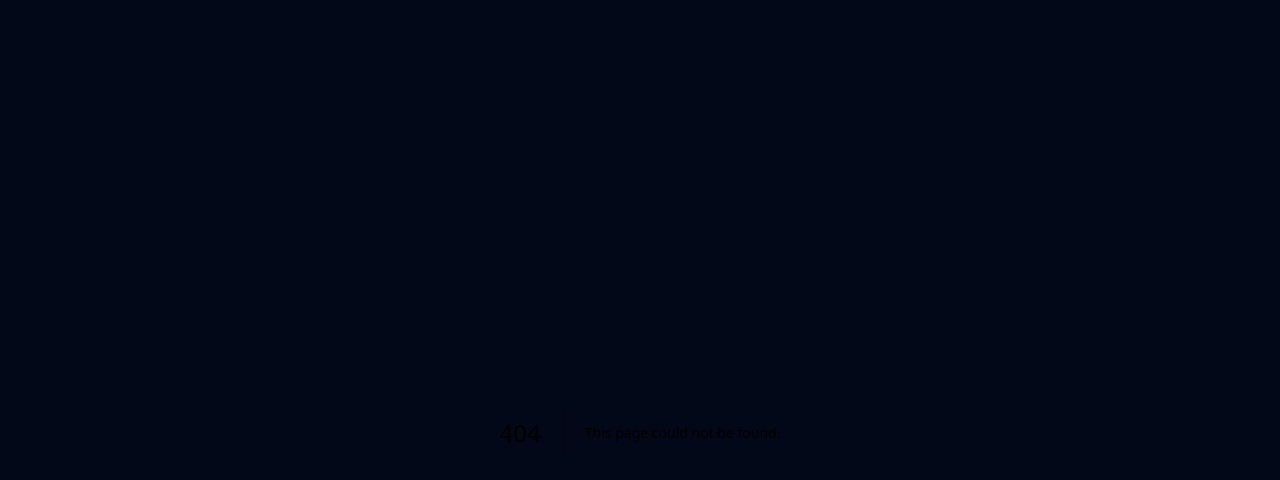
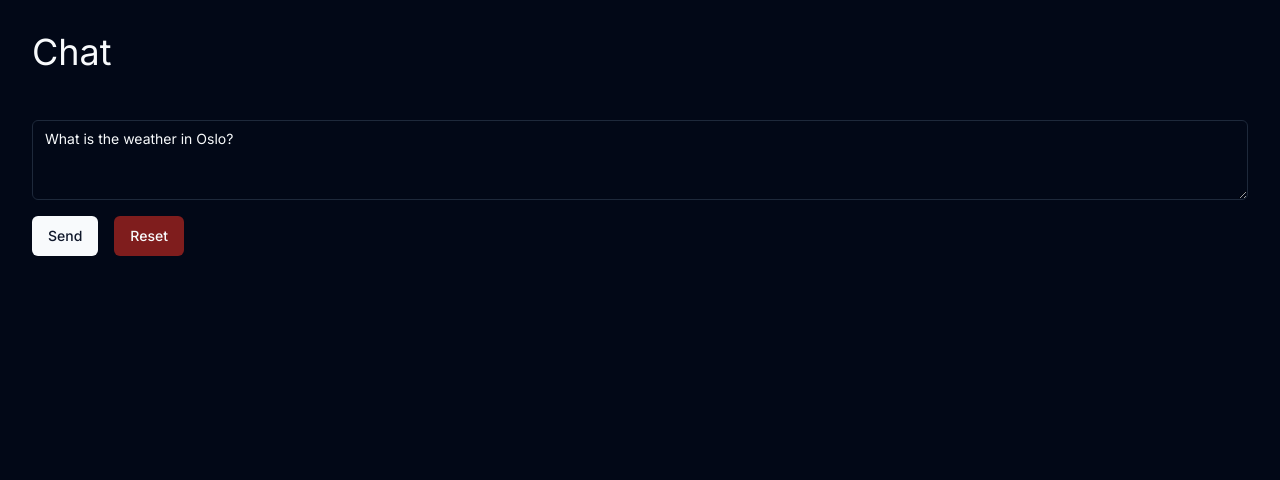
Before and after one commit to Webstep/fagkveld-azure-gpt, a Next.js app in the folder ui/: page /function-calling in a window 1280 px wide. Before the commit this address had no page. Shown: the top 480 px of the page. Built offline with nearby package versions, Linux system fonts and the light colour scheme.

Commit message:
Create function calling demo

```diff
--- /dev/null
+++ b/ui/app/api/chat/function-calling/route.ts
@@ -0,0 +1,88 @@
+import OpenAI from "openai";
+
+const apiKey = process.env["AZURE_OPENAI_API_KEY"];
+const apiBase = process.env["AZURE_OPENAI_API_BASE_URL"];
+const deploymentModel = process.env["AZURE_OPENAI_API_MODEL"]!;
+const apiVersion = process.env["AZURE_OPENAI_API_VERSION"];
+
+const openai = new OpenAI({
+  apiKey,
+  baseURL: `${apiBase}/openai/deployments/${deploymentModel}`,
+  defaultQuery: { "api-version": apiVersion },
+  defaultHeaders: { "api-key": apiKey },
+});
+
+export const runtime = "edge";
+
+const getWeather = async ({ location }: { location: string }) => {
+  const response = await fetch(`https://wttr.in/${location}?format=j2`);
+  const data = await response.json();
+  const { current_condition } = data;
+  return JSON.stringify(current_condition[0]);
+};
+
+const functions = [
+  {
+    name: "getWeather",
+    description: "Get the weather for a given location.",
+    parameters: {
+      type: "object",
+      properties: {
+        location: { type: "string", description: "The location to get the weather for." },
+      },
+      required: ["location"],
+    },
+  },
+];
+
+const functionCalls = {
+  getWeather,
+};
+
+export async function POST(req: Request) {
+  const { messages } = await req.json();
+
+  let response = await openai.chat.completions.create({
+    model: deploymentModel,
+    messages,
+    functions,
+  });
+
+  while (true) {
+    const { finish_reason, message } = response.choices[0];
+
+    if (finish_reason === "stop") {
+      break;
+    }
+
+    if (finish_reason === "function_call") {
+      const { name: functionName, arguments: functionArgs = {} } = message.function_call || {};
+      if (functionName) {
+        const returnValue = await functionCalls[functionName as keyof typeof functionCalls](functionArgs as any);
+
+        messages.push({
+          role: "assistant",
+          content: null,
+          function_call: {
+            name: functionName,
+            arguments: functionArgs,
+          },
+        });
+
+        messages.push({
+          role: "function",
+          content: returnValue,
+          name: functionName,
+        });
+
+        response = await openai.chat.completions.create({
+          model: deploymentModel,
+          messages,
+          functions,
+        });
+      }
+    }
+  }
+
+  return new Response(JSON.stringify(response));
+}
--- a/ui/app/api/function_calling/route.ts
+++ /dev/null
@@ -1,26 +0,0 @@
-import OpenAI from "openai";
-
-const apiKey = process.env["AZURE_OPENAI_API_KEY"];
-const apiBase = process.env["AZURE_OPENAI_API_BASE_URL"];
-const deploymentModel = process.env["AZURE_OPENAI_API_MODEL"] || "gpt-4";
-const apiVersion = process.env["AZURE_OPENAI_API_VERSION"] || "2023-10-01-preview";
-
-const openai = new OpenAI({
-  apiKey,
-  baseURL: `${apiBase}/openai/deployments/${deploymentModel}`,
-  defaultQuery: { "api-version": apiVersion },
-  defaultHeaders: { "api-key": apiKey },
-});
-
-export const runtime = "edge";
-
-export async function POST(req: Request) {
-  const { messages } = await req.json();
-
-  const response = await openai.chat.completions.create({
-    model: deploymentModel,
-    messages,
-  });
-
-  return new Response(JSON.stringify(response));
-}
--- /dev/null
+++ b/ui/app/function-calling/page.tsx
@@ -0,0 +1,77 @@
+"use client";
+
+import { useState } from "react";
+import { Badge } from "@/components/ui/badge";
+import { Card, CardContent } from "@/components/ui/card";
+import { ChatInput } from "@/components/ChatInput";
+import { ErrorInfo } from "@/components/ErrorInfo";
+import { Loading } from "@/components/LoadingMessage";
+import { MessageContent } from "@/components/MessageContent";
+import type { Message } from "@/lib/types";
+
+export default function Chat() {
+  const [input, setInput] = useState("What is the weather in Oslo?");
+  const [loading, setLoading] = useState(false);
+  const [error, setError] = useState<string>("");
+  const [messages, setMessages] = useState<Message[]>([]);
+
+  const sendMessage = async () => {
+    const prevInput = input;
+    const messagesOld = [...messages];
+    const messagesNew = [...messages, { role: "user", content: input } as Message];
+
+    setLoading(true);
+    setMessages(messagesNew);
+    setInput("");
+
+    try {
+      const result = await fetch("/api/chat/function-calling", {
+        method: "POST",
+        body: JSON.stringify({ messages: messagesNew }),
+      }).then((r) => r.json());
+
+      const { content, role } = result.choices[0].message;
+
+      setMessages((messages) => [...messages, { role, content }]);
+    } catch (err) {
+      console.error(err);
+      setError("Could not send message right now.");
+      setMessages(messagesOld);
+      setInput(prevInput);
+    }
+
+    setLoading(false);
+  };
+
+  return (
+    <div className="flex flex-col gap-6">
+      <h1 className="text-4xl">Chat</h1>
+      <div className="flex flex-col gap-4">
+        {messages.map((message, i) => (
+          <Card key={i}>
+            <CardContent className="pt-6 relative">
+              {message.role === "assistant" ? <Badge className="absolute top-[-10px] left-4">GPT</Badge> : null}
+              <MessageContent>{message.content}</MessageContent>
+            </CardContent>
+          </Card>
+        ))}
+      </div>
+
+      {loading && <Loading />}
+      {error && !loading && <ErrorInfo {...{ error }} />}
+
+      <ChatInput
+        {...{
+          input,
+          loading,
+          onChange: setInput,
+          onSend: sendMessage,
+          onReset: () => {
+            setInput("");
+            setMessages([]);
+          },
+        }}
+      />
+    </div>
+  );
+}
--- a/ui/app/page.tsx
+++ b/ui/app/page.tsx
@@ -5,7 +5,7 @@ export default function Home() {
     <div className="flex flex-col gap-4">
       <h1 className="text-4xl">WebstepGPT</h1>
       <Link href="/chat">Chat</Link>
-      <Link href="/profile">Profile</Link>
+      <Link href="/function-calling">Weather chat (Function Calling)</Link>
     </div>
   );
 }
```
